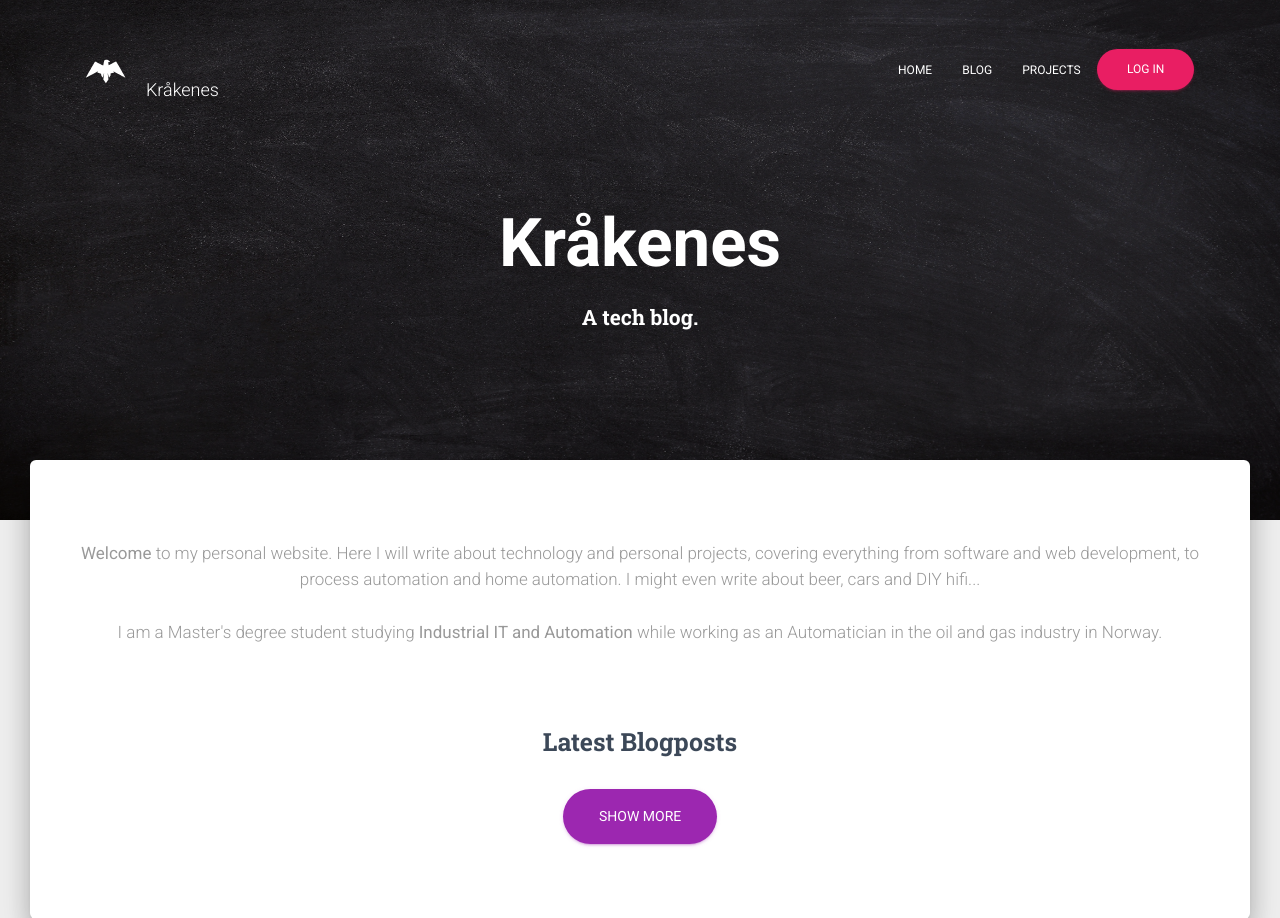
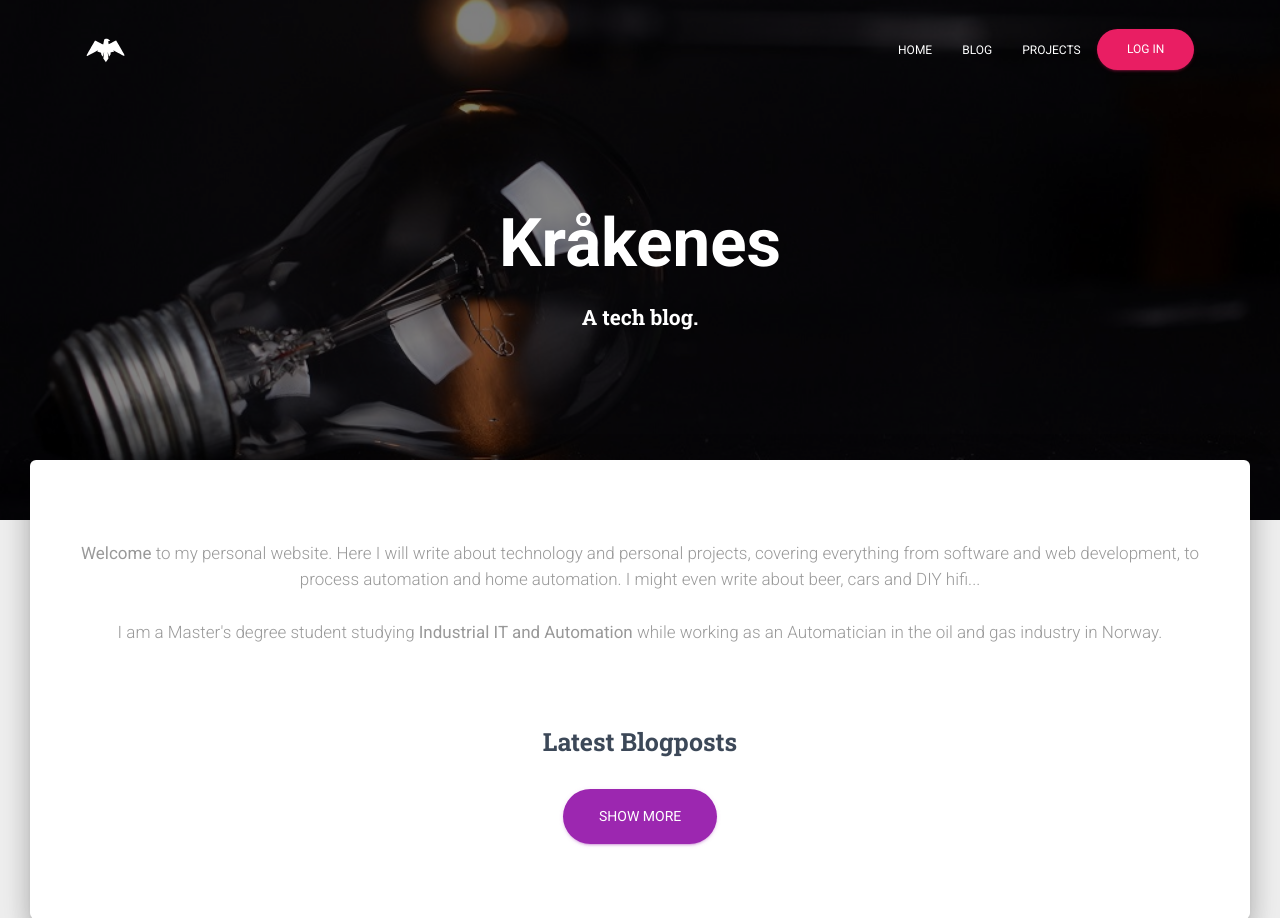
Before and after one commit to haavardnk/krakenes.com, a Django app: page / in a window 1280 px wide. Shown: the top 918 px of the page. Run offline with Django 3.2, Linux system fonts and the light colour scheme; data that the repository does not hold is empty; parts of the project's set-up code (start-up, migrations or seed data) failed here and were passed over; some libraries are stand-ins or nearby versions.

Commit message:
Logo as header with no text, changed index image

```diff
--- a/blog/static/css/custom.css
+++ b/blog/static/css/custom.css
@@ -40,9 +40,9 @@
 }
 .logo-image {
     width: 41px;
-    height: 41px;
+    height: 31px;
     border-radius: 50%;
     overflow: hidden;
-    margin-top: 20px;
+    margin-top: -1px;
 
   }
--- a/blog/templates/blog/home.html
+++ b/blog/templates/blog/home.html
@@ -3,7 +3,7 @@
 
 <!-- Hero Section-->
 <div class="index-header">
-  <div class="page-header header-filter" data-parallax="true" style="background-image: url({% static 'img/blackboard-background.jpg'%})">
+  <div class="page-header header-filter" data-parallax="true" style="background-image: url({% static 'img/bulb-background.jpg'%})">
     <div class="container">
       <div class="row">
         <div class="col-md-8 ml-auto mr-auto">
--- a/krakenes/templates/base.html
+++ b/krakenes/templates/base.html
@@ -25,12 +25,10 @@
       <div class="container">
         <div class="navbar-translate">
             <a class="navbar-brand" href="{% url 'home' %}">
-            <div class="logo-image">
+              <div class="logo-image">
                 <img src="{% static '/img/logo.svg' %}" class="img-fluid">
               </div>
             </a>
-          <a class="navbar-brand" href="{% url 'home' %}">
-            Kråkenes </a>
           <button class="navbar-toggler" type="button" data-toggle="collapse" aria-expanded="false" aria-label="Toggle navigation">
             <span class="sr-only">Toggle navigation</span>
             <span class="navbar-toggler-icon"></span>
```
Also changed, not shown: blog/static/img/blackboard-background.jpg, blog/static/img/bulb-background.jpg (added).
